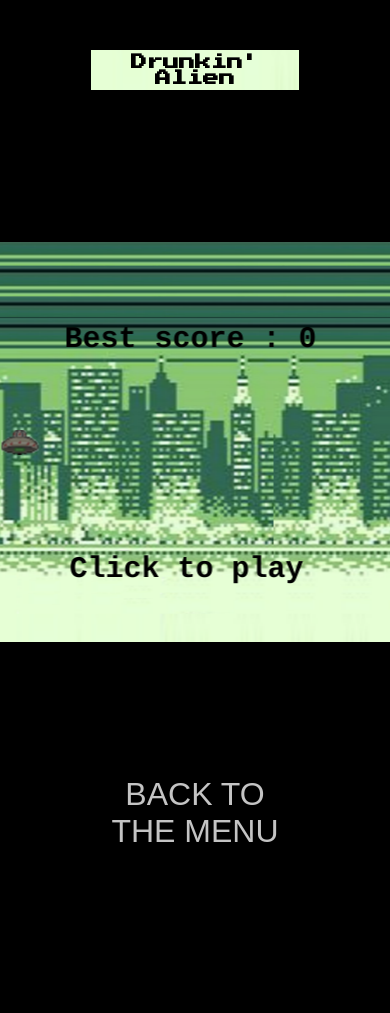
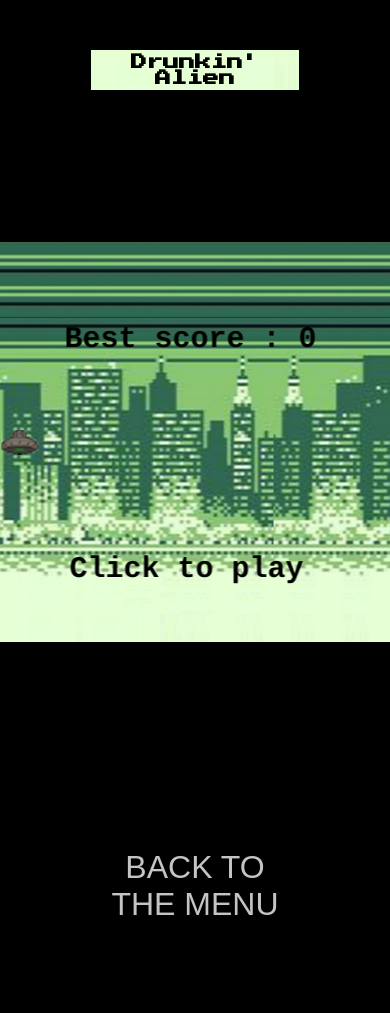
Before and after one commit to YaYouLeKyou/drunkin-alien-menu, a plain HTML site: page index.html in a window 390 px wide. Shown: the top 1013 px of the page. Before the commit the page ends 850 px from the top, so only its background shows below. Drawn offline with Linux system fonts and the light colour scheme; a web font is replaced by a local one.

Commit message:
Update style.css

```diff
--- a/style.css
+++ b/style.css
@@ -71,7 +71,7 @@ button:hover{
     overflow: hidden;
   }
   button{
-    bottom: 0%;
+    bottom: -20%;
     left: 50%;
     transform: translateX(-50%);
     font-size: 2rem;
```
